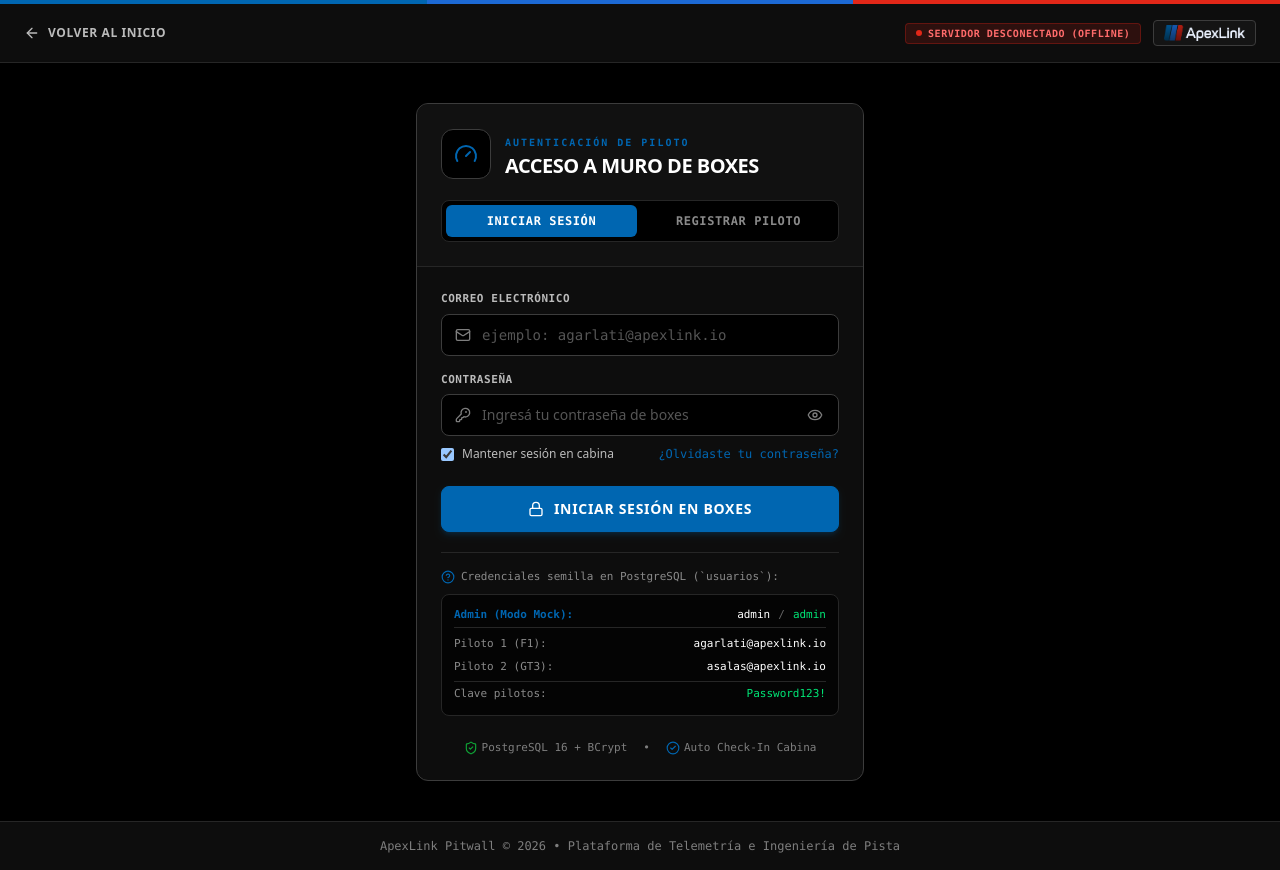
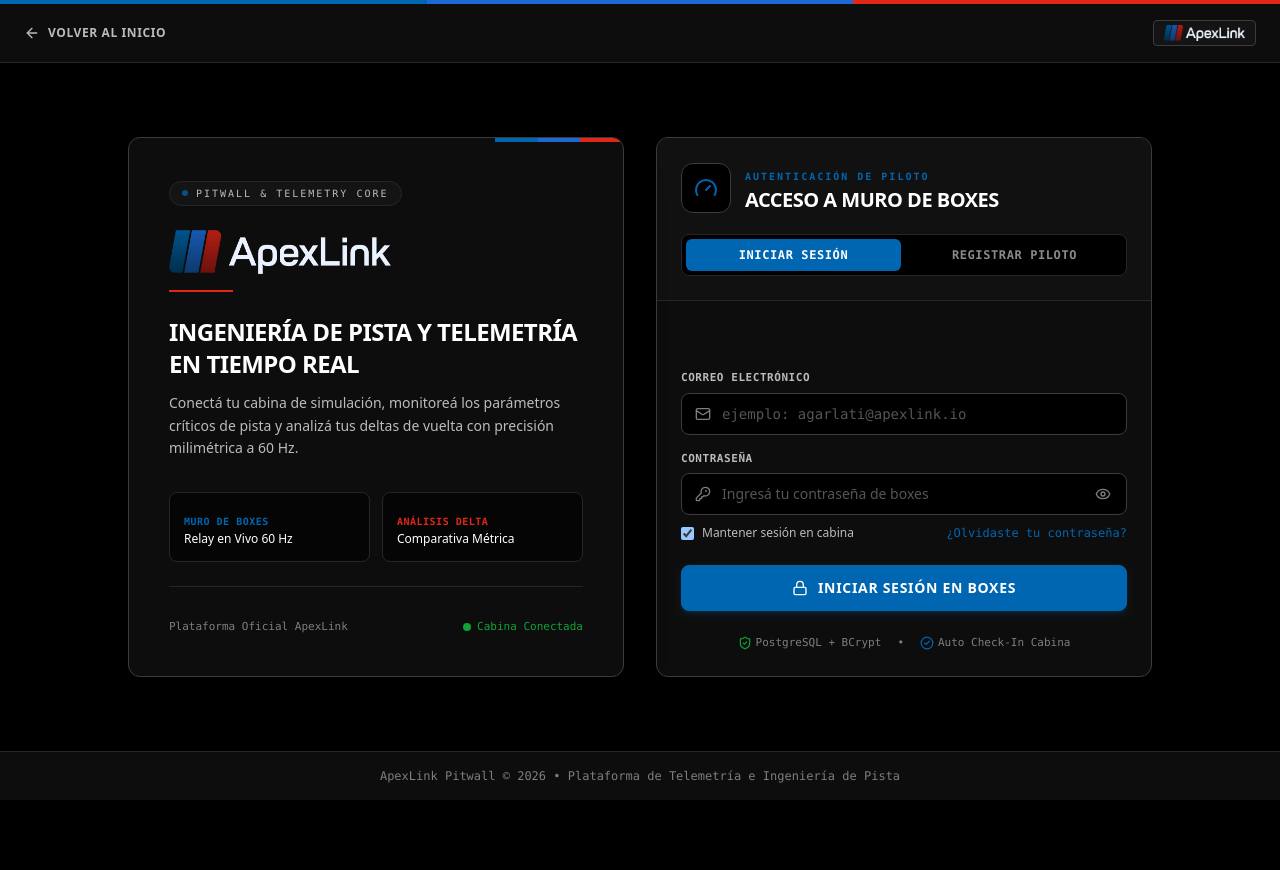
Before and after one commit to alejogarlati/apex-link, a Next.js app in the folder web/: page /login in a window 1280 px wide. After the commit the page ends 800 px from the top, so only its background shows below. Built offline with nearby package versions, Linux system fonts and the light colour scheme; no server answers.

Commit message:
feat(auth): redisenar seccion login con layout de dos tarjetas y boton registrar piloto #e22718

```diff
--- a/web/src/app/(auth)/login/page.tsx
+++ b/web/src/app/(auth)/login/page.tsx
@@ -13,7 +13,6 @@ import {
   KeyRound,
   AlertCircle,
   CheckCircle2,
-  HelpCircle,
   UserPlus,
   User,
   Tag,
@@ -25,11 +24,8 @@ import {
   restablecerPasswordConCodigo,
   estaAutenticado,
 } from "@/lib/auth";
-import { solicitarGet } from "@/lib/apiClient";
-import type { EstadoServicioDto } from "@/types/api";
 import { Button } from "@/components/ui/Button";
 import { Input } from "@/components/ui/Input";
-import { Badge } from "@/components/ui/Badge";
 import { useToast } from "@/context/ToastContext";
 
 type ModoAcceso = "login" | "registro";
@@ -62,12 +58,6 @@ export default function PaginaLogin() {
   const [nuevaPasswordRecupero, setNuevaPasswordRecupero] = useState("");
   const [confirmarNuevaPasswordRecupero, setConfirmarNuevaPasswordRecupero] = useState("");
 
-  const [estadoBackend, setEstadoBackend] = useState<{
-    verificado: boolean;
-    conectado: boolean;
-    circuito?: string;
-  }>({ verificado: false, conectado: false });
-
   // Si ya hay sesión activa, redirigir directamente a /app (salvo que venga a registrar nuevo piloto)
   useEffect(() => {
     const params = new URLSearchParams(window.location.search);
@@ -80,29 +70,6 @@ export default function PaginaLogin() {
       router.replace("/app");
     }
   }, [router]);
-
-  // Verificar estado del servidor de telemetría de fondo
-  useEffect(() => {
-    solicitarGet<EstadoServicioDto>("/api/estado")
-      .then((res) => {
-        setEstadoBackend({
-          verificado: true,
-          conectado: Boolean(
-            res.datos?.isConnected ||
-              res.datos?.estaConectado ||
-              res.datos?.isMockMode ||
-              res.datos?.modoMock
-          ),
-          circuito: res.datos?.circuit || res.datos?.circuito,
-        });
-      })
-      .catch(() => {
-        setEstadoBackend({
-          verificado: true,
-          conectado: false,
-        });
-      });
-  }, []);
 
   const manejarSubmitLogin = async (e: React.FormEvent) => {
     e.preventDefault();
@@ -291,7 +258,7 @@ export default function PaginaLogin() {
         <div className="h-full w-1/3 bg-[#e22718]" />
       </div>
 
-      {/* Navegación Superior */}
+      {/* Navegación Superior (Limpia, sin estado del servidor) */}
       <header className="px-6 py-4 flex items-center justify-between border-b border-[#262626] bg-[#0d0d0d]">
         <Link
           href="/"
@@ -302,18 +269,7 @@ export default function PaginaLogin() {
         </Link>
 
         <div className="flex items-center gap-3">
-          {estadoBackend.verificado && (
-            <Badge
-              variant={estadoBackend.conectado ? "success" : "danger"}
-              dot
-              pulse={estadoBackend.conectado}
-            >
-              {estadoBackend.conectado
-                ? `Core Relay Online (${estadoBackend.circuito || "Monza"})`
-                : "Servidor Desconectado (Offline)"}
-            </Badge>
-          )}
-          <div className="hidden sm:flex items-center px-2.5 py-1 bg-[#141414] border border-[#3c3c3c] rounded">
+          <div className="flex items-center px-2.5 py-1 bg-[#141414] border border-[#3c3c3c] rounded">
             <Image
               src="/logos/logo.webp"
               alt="ApexLink"
@@ -325,21 +281,93 @@ export default function PaginaLogin() {
         </div>
       </header>
 
-      {/* Contenedor Central */}
-      <main className="flex-1 flex items-center justify-center px-4 py-10">
-        <div className="w-full max-w-md bg-[#0d0d0d] border border-[#3c3c3c] shadow-2xl overflow-hidden rounded-xl">
+      {/* Contenedor Central: Dos Cards (Logo ApexLink a la izquierda, Login a la derecha) */}
+      <main className="flex-1 flex items-center justify-center px-4 sm:px-6 lg:px-8 py-8 lg:py-12">
+        <div className="w-full max-w-5xl grid grid-cols-1 lg:grid-cols-2 gap-6 lg:gap-8 items-stretch">
+          {/* Card Izquierda: Logo y Presentación ApexLink */}
+          <div className="w-full bg-[#0d0d0d] border border-[#3c3c3c] shadow-2xl rounded-xl p-8 sm:p-10 flex flex-col justify-between relative overflow-hidden">
+            {/* Acento decorativo M tricolor de esquina */}
+            <div className="absolute top-0 right-0 w-32 h-1 flex">
+              <div className="h-full w-1/3 bg-[#0066b1]" />
+              <div className="h-full w-1/3 bg-[#1c69d4]" />
+              <div className="h-full w-1/3 bg-[#e22718]" />
+            </div>
+
+            <div className="space-y-6">
+              {/* Badge superior */}
+              <div className="inline-flex items-center gap-2 px-3 py-1 rounded-full bg-[#141414] border border-[#262626] text-[10px] font-mono uppercase tracking-[0.2em] text-[#bbbbbb]">
+                <span className="w-1.5 h-1.5 rounded-full bg-[#0066b1] animate-pulse" />
+                Pitwall & Telemetry Core
+              </div>
+
+              {/* Logo ApexLink */}
+              <div className="space-y-4">
+                <Image
+                  src="/logos/logo.webp"
+                  alt="ApexLink Telemetry"
+                  width={240}
+                  height={48}
+                  priority
+                  className="h-9 sm:h-11 w-auto object-contain"
+                />
+                <div className="h-0.5 w-16 bg-[#e22718]" />
+              </div>
+
+              {/* Copy principal */}
+              <div className="space-y-3">
+                <h2 className="text-xl sm:text-2xl font-bold uppercase tracking-tight text-white">
+                  Ingeniería de Pista y Telemetría en Tiempo Real
+                </h2>
+                <p className="text-xs sm:text-sm text-[#bbbbbb] leading-relaxed">
+                  Conectá tu cabina de simulación, monitoreá los parámetros críticos de pista y analizá tus deltas de vuelta con precisión milimétrica a 60 Hz.
+                </p>
+              </div>
+
+              {/* Capacidades destacadas */}
+              <div className="grid grid-cols-1 sm:grid-cols-2 gap-3 pt-2">
+                <div className="p-3.5 bg-black/60 border border-[#262626] rounded-lg space-y-1">
+                  <span className="text-[10px] font-mono uppercase text-[#0066b1] font-bold tracking-wider">
+                    Muro de Boxes
+                  </span>
+                  <p className="text-xs text-white font-medium">Relay en Vivo 60 Hz</p>
+                </div>
+                <div className="p-3.5 bg-black/60 border border-[#262626] rounded-lg space-y-1">
+                  <span className="text-[10px] font-mono uppercase text-[#e22718] font-bold tracking-wider">
+                    Análisis Delta
+                  </span>
+                  <p className="text-xs text-white font-medium">Comparativa Métrica</p>
+                </div>
+              </div>
+            </div>
+
+            {/* Footer de la Card Izquierda */}
+            <div className="pt-8 mt-6 border-t border-[#262626] flex items-center justify-between text-[11px] font-mono text-[#7e7e7e]">
+              <span>Plataforma Oficial ApexLink</span>
+              <span className="text-[#0fa336] flex items-center gap-1.5">
+                <span className="w-2 h-2 rounded-full bg-[#0fa336]" />
+                Cabina Conectada
+              </span>
+            </div>
+          </div>
+
+          {/* Card Derecha: Formulario de Login / Registro */}
+          <div className="w-full bg-[#0d0d0d] border border-[#3c3c3c] shadow-2xl overflow-hidden rounded-xl flex flex-col justify-between">
             {/* Header de la Tarjeta */}
             <div className="p-6 border-b border-[#262626] bg-[#141414]/60">
               <div className="flex items-center gap-3.5">
                 <div className="p-3 bg-black border border-[#3c3c3c] rounded-xl text-[#0066b1] shadow-inner">
                   {modo === "login" ? (
-                  <Gauge className="w-6 h-6" />
+                    <Gauge className="w-6 h-6 text-[#0066b1]" />
                   ) : (
-                  <UserPlus className="w-6 h-6 text-[#0fa336]" />
+                    <UserPlus className="w-6 h-6 text-[#e22718]" />
                   )}
                 </div>
                 <div>
-                <span className="text-[10px] font-mono font-bold uppercase tracking-[0.2em] text-[#0066b1]">
+                  <span
+                    className={`text-[10px] font-mono font-bold uppercase tracking-[0.2em] ${
+                      modo === "login" ? "text-[#0066b1]" : "text-[#e22718]"
+                    }`}
+                  >
                     {modo === "login" ? "Autenticación de Piloto" : "Alta de Licencia Oficial"}
                   </span>
                   <h1 className="text-xl font-bold uppercase tracking-tight text-white">
@@ -373,7 +401,7 @@ export default function PaginaLogin() {
                     }}
                     className={`py-2 text-xs font-mono font-bold uppercase tracking-wider rounded-md transition-all cursor-pointer ${
                       modo === "registro"
-                      ? "bg-[#0fa336] text-black shadow"
+                        ? "bg-[#e22718] text-white font-bold shadow-md shadow-[#e22718]/25"
                         : "text-[#8a8a8a] hover:text-white"
                     }`}
                   >
@@ -475,36 +503,6 @@ export default function PaginaLogin() {
                         </Button>
                       </div>
                     </form>
-
-                  {/* Guía de Cuentas Registradas en PostgreSQL para Evaluación */}
-                  <div className="pt-4 border-t border-[#262626] space-y-2">
-                    <div className="flex items-center gap-1.5 text-[11px] font-mono text-[#8a8a8a]">
-                      <HelpCircle className="w-3.5 h-3.5 text-[#0066b1] shrink-0" />
-                      <span>Credenciales semilla en PostgreSQL (`usuarios`):</span>
-                    </div>
-                    <div className="p-3 rounded-lg bg-black/70 border border-[#262626] text-[11px] font-mono space-y-1.5 text-[#bbbbbb]">
-                      <div className="flex items-center justify-between pb-1 border-b border-[#262626]">
-                        <span className="text-[#0066b1] font-bold">Admin (Modo Mock):</span>
-                        <div className="flex items-center gap-2">
-                          <code className="text-white">admin</code>
-                          <span className="text-[#666666]">/</span>
-                          <code className="text-[#00E676]">admin</code>
-                        </div>
-                      </div>
-                      <div className="flex items-center justify-between pt-0.5">
-                        <span className="text-[#8a8a8a]">Piloto 1 (F1):</span>
-                        <code className="text-white">agarlati@apexlink.io</code>
-                      </div>
-                      <div className="flex items-center justify-between">
-                        <span className="text-[#8a8a8a]">Piloto 2 (GT3):</span>
-                        <code className="text-white">asalas@apexlink.io</code>
-                      </div>
-                      <div className="flex items-center justify-between border-t border-[#262626] pt-1">
-                        <span className="text-[#8a8a8a]">Clave pilotos:</span>
-                        <code className="text-[#00E676]">Password123!</code>
-                      </div>
-                    </div>
-                  </div>
                   </>
                 ) : (
                   /* Formulario de Registro de Nuevo Piloto (BCrypt en Backend + PostgreSQL) */
@@ -591,7 +589,8 @@ export default function PaginaLogin() {
                         fullWidth
                         isLoading={estaCargando}
                         loadingText="Cifrando con BCrypt y registrando..."
-                      leftIcon={<UserPlus className="w-4 h-4" />}
+                        leftIcon={<UserPlus className="w-4 h-4 text-white" />}
+                        className="bg-[#e22718] hover:bg-[#c91f12] text-white border-[#e22718] hover:border-[#c91f12] shadow-md shadow-[#e22718]/25"
                       >
                         Crear Licencia e Ingresar a Cabina
                       </Button>
@@ -602,7 +601,7 @@ export default function PaginaLogin() {
                 <div className="pt-1 flex items-center justify-center gap-4 text-[11px] text-[#7e7e7e] font-mono">
                   <span className="inline-flex items-center gap-1">
                     <ShieldCheck className="w-3.5 h-3.5 text-[#0fa336]" />
-                  PostgreSQL 16 + BCrypt
+                    PostgreSQL + BCrypt
                   </span>
                   <span>•</span>
                   <span className="inline-flex items-center gap-1">
@@ -737,6 +736,7 @@ export default function PaginaLogin() {
               </div>
             )}
           </div>
+        </div>
       </main>
 
       {/* Footer */}
--- a/web/src/app/page.tsx
+++ b/web/src/app/page.tsx
@@ -539,7 +539,7 @@ export default function PaginaInicio() {
               </Link>
 
               <Link
-                href="/hub"
+                href="/login"
                 className="hero-cta-btn w-full sm:w-auto h-[48px] px-8 rounded-none bg-[#141414]/90 backdrop-blur-md hover:bg-[#1f1f1f] active:scale-[0.99] text-white font-bold text-xs tracking-[0.15em] uppercase flex items-center justify-center gap-3 transition-all border border-[#3c3c3c] hover:border-[#e22718] cursor-pointer"
               >
                 <Gauge className="w-4 h-4 text-[#bbbbbb]" />
```
Lines whose indentation alone changed are shown as unchanged.
